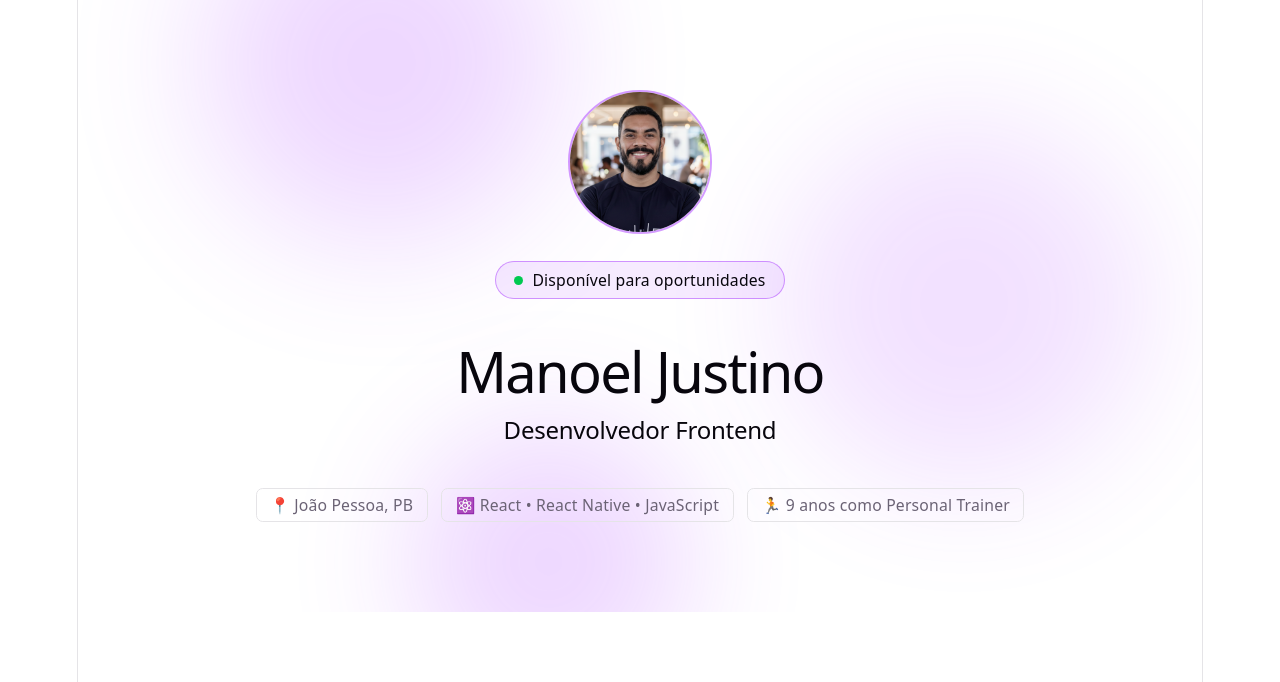
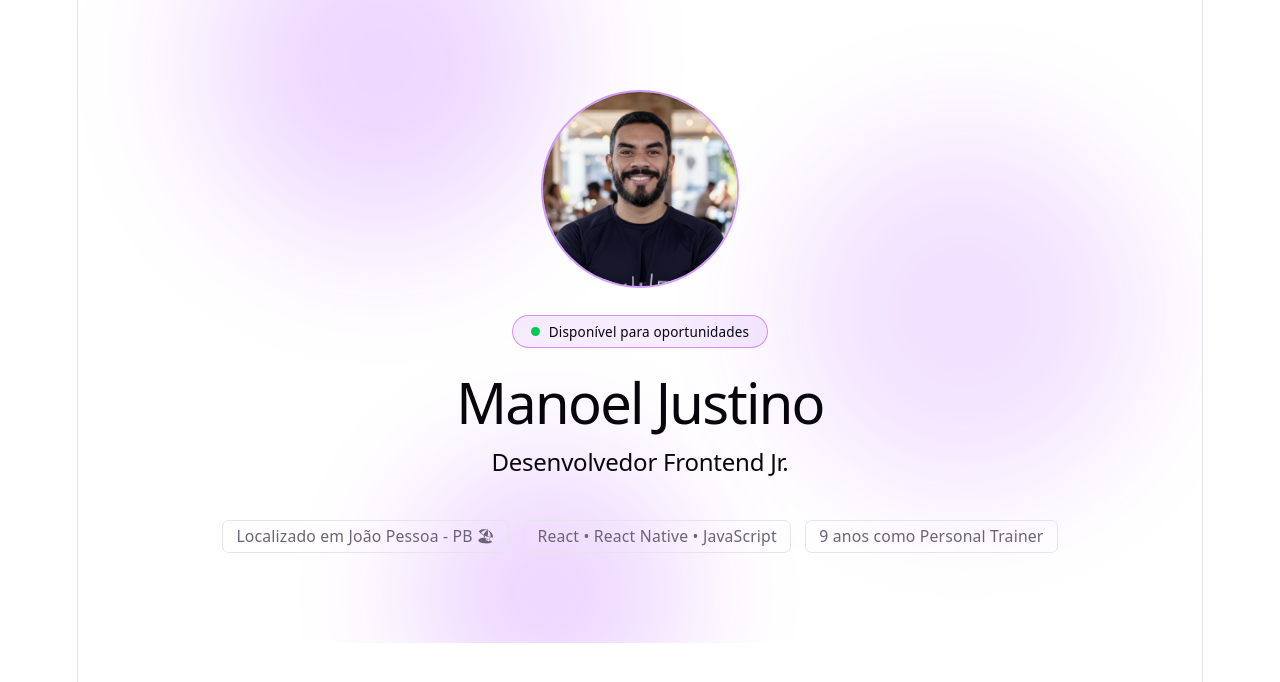
Before and after one commit to ManewJ/portfolio-manoel, a React (Vite) app: page / in a window 1280 px wide. Shown: the top 682 px of the page. Built offline with nearby package versions, Linux system fonts and the light colour scheme.

Commit message:
style: ajusta tamanhos, espaçamento e hover dos stats do Hero

```diff
--- a/src/components/Hero.jsx
+++ b/src/components/Hero.jsx
@@ -13,28 +13,28 @@ function Hero() {
         <img
           src={profileImg}
           alt="Manoel Justino"
-          className="w-32 h-32 rounded-full object-cover border-2 border-[var(--accent-border)]"
+          className="w-44 h-44 rounded-full object-cover border-2 border-[var(--accent-border)]"
         />
 
-        <span className="inline-flex items-center gap-2 px-4 py-1.5 rounded-full bg-[var(--accent-bg)] border border-[var(--accent-border)] text-sm font-medium text-[var(--text-h)]">
+        <span className="inline-flex items-center gap-2 px-4 py-1.5 rounded-full bg-[var(--accent-bg)] border border-[var(--accent-border)] text-xs font-medium text-[var(--text-h)]">
           <span className="w-2 h-2 rounded-full bg-green-500"></span>
           Disponível para oportunidades
         </span>
 
-        <div>
+        <div className="-mt-4">
           <h1>Manoel Justino</h1>
-          <h2>Desenvolvedor Frontend</h2>
+          <h2>Desenvolvedor Frontend Jr.</h2>
         </div>
 
         <div className="flex flex-wrap justify-center gap-3 mt-2">
-          <span className="px-3 py-1 rounded-md border border-[var(--border)] text-sm">
-            📍 João Pessoa, PB
+          <span className="px-3 py-1 rounded-md border border-[var(--border)] text-sm transition-colors duration-200 hover:border-[var(--accent-border)]">
+            Localizado em João Pessoa - PB 🏖
           </span>
-          <span className="px-3 py-1 rounded-md border border-[var(--border)] text-sm">
-            ⚛️ React • React Native • JavaScript
+          <span className="px-3 py-1 rounded-md border border-[var(--border)] text-sm transition-colors duration-200 hover:border-[var(--accent-border)]">
+            React • React Native • JavaScript
           </span>
-          <span className="px-3 py-1 rounded-md border border-[var(--border)] text-sm">
-            🏃 9 anos como Personal Trainer
+          <span className="px-3 py-1 rounded-md border border-[var(--border)] text-sm transition-colors duration-200 hover:border-[var(--accent-border)]">
+            9 anos como Personal Trainer
           </span>
         </div>
       </div>
```
